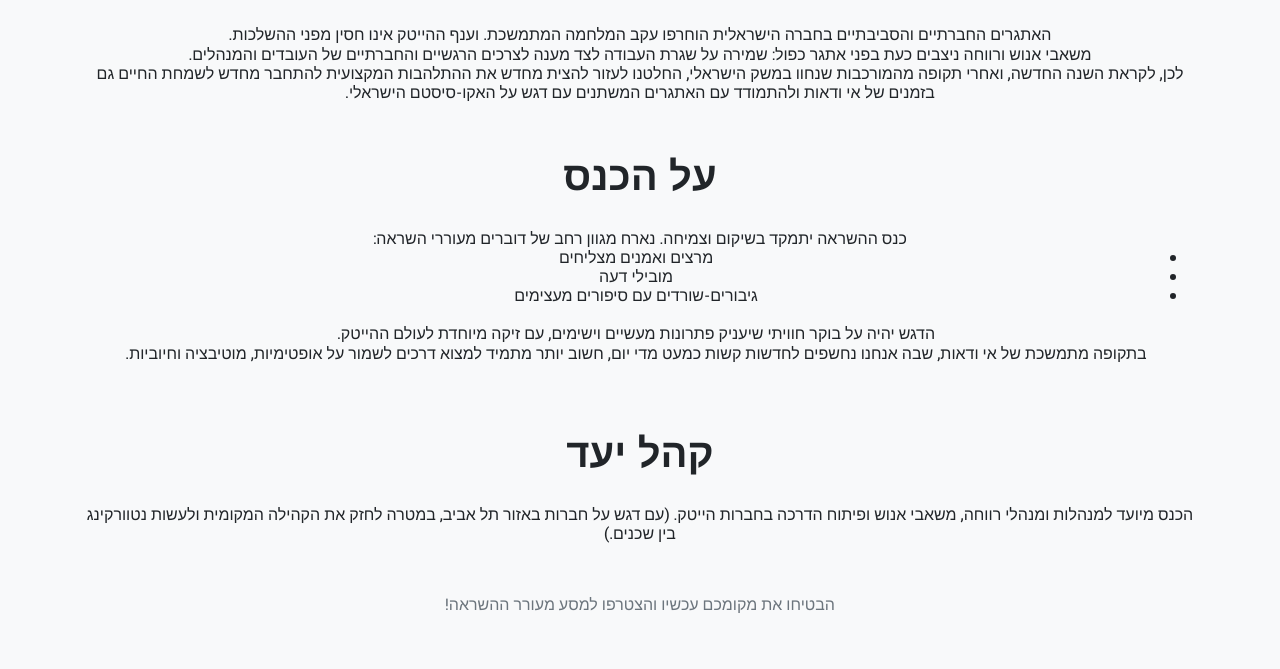
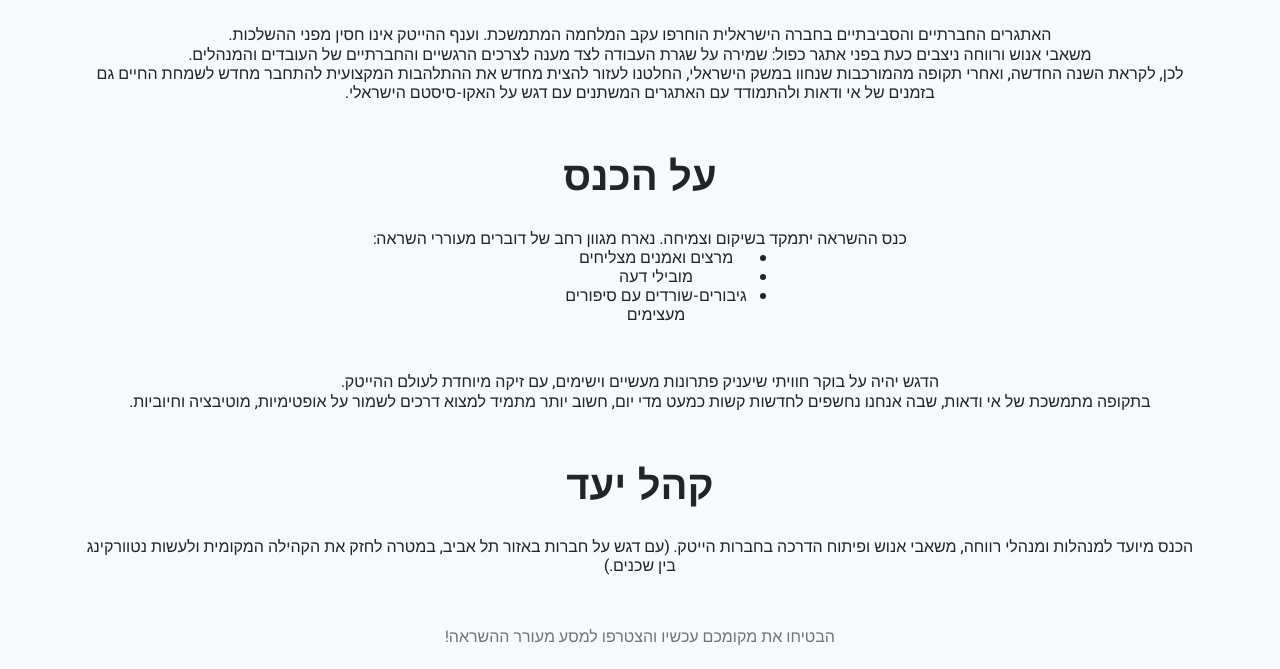
Before and after one commit to oshrataraff1/test1, a Django app: page / in a window 1280 px wide. Shown: the part 1451-2120 px from the top of the page. Run offline with Django 4.2, Linux system fonts and the light colour scheme; some libraries are stand-ins or nearby versions.

Commit message:
ul li fix

```diff
--- a/myapp/templates/index.html
+++ b/myapp/templates/index.html
@@ -121,11 +121,12 @@
                         <br>
                         כנס ההשראה יתמקד  בשיקום וצמיחה. נארח מגוון רחב של דוברים מעוררי השראה:
                         <br>
-                        <ul>
-                            <li>מרצים ואמנים מצליחים</li>
-                            <li>מובילי דעה</li>
-                            <li>גיבורים-שורדים עם סיפורים מעצימים</li>
-                        <br>
+                        <ul style="padding-right:450px">
+                            <li style="padding-left:450px">מרצים ואמנים מצליחים</li>
+                            <li style="padding-left:450px">מובילי דעה</li>
+                            <li style="padding-left:450px">גיבורים-שורדים עם סיפורים מעצימים</li>
+                    </h3>
+                    <h3 class="section-subheading text-center">
                         הדגש יהיה על בוקר חוויתי שיעניק פתרונות מעשיים וישימים, עם זיקה מיוחדת לעולם ההייטק.
                         <br>
                         בתקופה מתמשכת של אי ודאות, שבה אנחנו נחשפים לחדשות קשות כמעט מדי יום,
```
